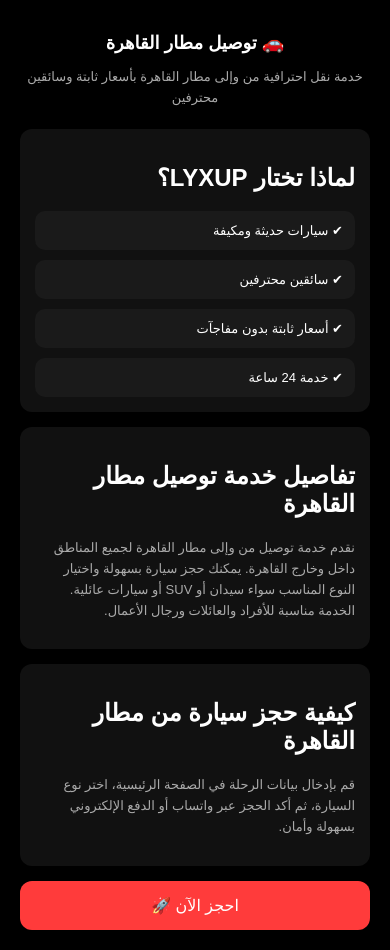
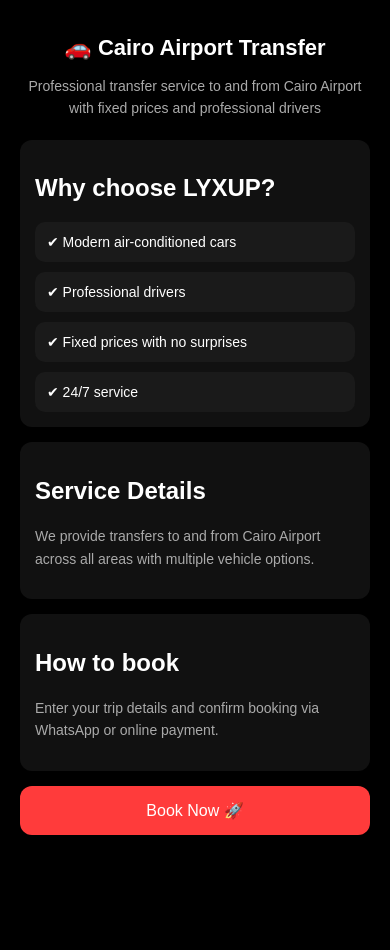
Before and after one commit to Center-usa/lyxup, a website: page public/airport.html in a window 390 px wide. After the commit the page ends 855 px from the top, so only its background shows below. Drawn offline with Linux system fonts and the light colour scheme.

Commit message:
Update airport.html

```diff
--- a/public/airport.html
+++ b/public/airport.html
@@ -5,138 +5,49 @@
 <meta charset="UTF-8">
 <meta name="viewport" content="width=device-width, initial-scale=1.0">
 
-<title>توصيل مطار القاهرة | حجز سيارة من وإلى المطار بأسعار مميزة | LYXUP</title>
+<title id="pageTitle">توصيل مطار القاهرة | حجز سيارة من وإلى المطار بأسعار مميزة | LYXUP</title>
 
-<meta name="description" content="احجز توصيل من وإلى مطار القاهرة بسيارة خاصة. خدمة سريعة، أسعار ثابتة، وسائقين محترفين 24 ساعة مع LYXUP.">
+<meta name="description" id="metaDesc" content="احجز توصيل من وإلى مطار القاهرة بسيارة خاصة. خدمة سريعة، أسعار ثابتة، وسائقين محترفين 24 ساعة مع LYXUP.">
 
 <meta name="robots" content="index, follow">
 
-<link rel="canonical" href="https://yourdomain.com/airport-transfer-cairo">
+<link rel="canonical" href="https://lyxup.app/airport-transfer-cairo">
 
-<!-- Open Graph -->
-<meta property="og:title" content="توصيل مطار القاهرة | LYXUP">
-<meta property="og:description" content="احجز خدمة توصيل مطار القاهرة بسهولة وبأفضل الأسعار.">
+<meta property="og:title" id="ogTitle" content="توصيل مطار القاهرة | LYXUP">
+<meta property="og:description" id="ogDesc" content="احجز خدمة توصيل مطار القاهرة بسهولة وبأفضل الأسعار.">
 <meta property="og:type" content="website">
-<meta property="og:url" content="https://yourdomain.com/airport-transfer-cairo">
+<meta property="og:url" content="https://lyxup.app/airport-transfer-cairo">
 
 <meta http-equiv="X-UA-Compatible" content="IE=edge">
 
-<!-- 🔥 SCHEMA (أهم جزء) -->
 <script type="application/ld+json">
 {
   "@context": "https://schema.org",
   "@type": "LocalBusiness",
   "name": "LYXUP",
-  "image": "https://yourdomain.com/images/airport.png",
-  "@id": "https://yourdomain.com",
-  "url": "https://yourdomain.com",
+  "image": "https://lyxup.app/images/airport.png",
+  "@id": "https://lyxup.app",
+  "url": "https://lyxup.app",
   "telephone": "+201202712711",
   "priceRange": "$$",
   "address": {
     "@type": "PostalAddress",
     "addressLocality": "Cairo",
     "addressCountry": "EG"
-  },
-  "areaServed": {
-    "@type": "Place",
-    "name": "Cairo"
-  },
-  "hasOfferCatalog": {
-    "@type": "OfferCatalog",
-    "name": "خدمات النقل",
-    "itemListElement": [
-      {
-        "@type": "Offer",
-        "itemOffered": {
-          "@type": "Service",
-          "name": "توصيل مطار القاهرة",
-          "description": "خدمة توصيل من وإلى مطار القاهرة بسيارات حديثة وسائقين محترفين بأسعار ثابتة."
-        }
-      }
-    ]
   }
 }
 </script>
+</script>
 
 <style>
-body {
-    margin: 0;
-    font-family: Arial;
-    background: #000;
-    color: #fff;
-    padding: 20px;
-}
-
-.header {
-    text-align: center;
-    margin-bottom: 20px;
-}
-
-h1 {
-    font-size: 22px;
-    margin-bottom: 10px;
-}
-
-p {
-    color: #aaa;
-    font-size: 14px;
-    line-height: 1.6;
-}
-
-.section {
-    background: #111;
-    padding: 15px;
-    border-radius: 12px;
-    margin-bottom: 15px;
-}
-
-.btn {
-    display: block;
-    text-align: center;
-    background: #ff3b3b;
-    padding: 15px;
-    border-radius: 12px;
-    color: white;
-    text-decoration: none;
-    font-size: 16px;
-    margin-top: 15px;
-    transition: 0.3s;
-}
-
-.btn:hover {
-    background: #ff1f1f;
-}
-
-.btn:active {
-    transform: scale(0.97);
-}
-
-.features {
-    display: flex;
-    flex-direction: column;
-    gap: 10px;
-}
-
-.feature {
-    background: #1a1a1a;
-    padding: 12px;
-    border-radius: 10px;
-    font-size: 14px;
-}
-
-@media (max-width: 480px) {
-    h1 {
-        font-size: 18px;
-    }
-
-    p {
-        font-size: 13px;
-    }
-
-    .feature {
-        font-size: 13px;
-    }
-}
+body {margin:0;font-family:Arial;background:#000;color:#fff;padding:20px;}
+.header {text-align:center;margin-bottom:20px;}
+h1 {font-size:22px;margin-bottom:10px;}
+p {color:#aaa;font-size:14px;line-height:1.6;}
+.section {background:#111;padding:15px;border-radius:12px;margin-bottom:15px;}
+.btn {display:block;text-align:center;background:#ff3b3b;padding:15px;border-radius:12px;color:white;text-decoration:none;font-size:16px;margin-top:15px;}
+.features {display:flex;flex-direction:column;gap:10px;}
+.feature {background:#1a1a1a;padding:12px;border-radius:10px;font-size:14px;}
 </style>
 
 </head>
@@ -144,39 +55,138 @@ p {
 <body>
 
 <div class="header">
-    <h1>🚗 توصيل مطار القاهرة</h1>
-    <p>خدمة نقل احترافية من وإلى مطار القاهرة بأسعار ثابتة وسائقين محترفين</p>
+    <h1 id="title"></h1>
+    <p id="subtitle"></p>
 </div>
 
 <div class="section">
-    <h2>لماذا تختار LYXUP؟</h2>
+    <h2 id="whyTitle"></h2>
 
     <div class="features">
-        <div class="feature">✔ سيارات حديثة ومكيفة</div>
-        <div class="feature">✔ سائقين محترفين</div>
-        <div class="feature">✔ أسعار ثابتة بدون مفاجآت</div>
-        <div class="feature">✔ خدمة 24 ساعة</div>
+        <div class="feature" id="f1"></div>
+        <div class="feature" id="f2"></div>
+        <div class="feature" id="f3"></div>
+        <div class="feature" id="f4"></div>
     </div>
 </div>
 
 <div class="section">
-    <h2>تفاصيل خدمة توصيل مطار القاهرة</h2>
-    <p>
-        نقدم خدمة توصيل من وإلى مطار القاهرة لجميع المناطق داخل وخارج القاهرة.
-        يمكنك حجز سيارة بسهولة واختيار النوع المناسب سواء سيدان أو SUV أو سيارات عائلية.
-        الخدمة مناسبة للأفراد والعائلات ورجال الأعمال.
-    </p>
+    <h2 id="detailsTitle"></h2>
+    <p id="detailsText"></p>
 </div>
 
 <div class="section">
-    <h2>كيفية حجز سيارة من مطار القاهرة</h2>
-    <p>
-        قم بإدخال بيانات الرحلة في الصفحة الرئيسية، اختر نوع السيارة،
-        ثم أكد الحجز عبر واتساب أو الدفع الإلكتروني بسهولة وأمان.
-    </p>
+    <h2 id="howTitle"></h2>
+    <p id="howText"></p>
 </div>
 
-<a href="/" class="btn">احجز الآن 🚀</a>
+<a href="/" class="btn" id="ctaBtn"></a>
+
+<script>
+
+// 🌍 اللغة
+let lang = localStorage.getItem("lang") || "en";
+
+// 🔥 الترجمة
+const translations = {
+  ar: {
+    title: "🚗 توصيل مطار القاهرة",
+    subtitle: "خدمة نقل احترافية من وإلى مطار القاهرة بأسعار ثابتة وسائقين محترفين",
+
+    whyTitle: "لماذا تختار LYXUP؟",
+    f1: "✔ سيارات حديثة ومكيفة",
+    f2: "✔ سائقين محترفين",
+    f3: "✔ أسعار ثابتة بدون مفاجآت",
+    f4: "✔ خدمة 24 ساعة",
+
+    detailsTitle: "تفاصيل خدمة توصيل مطار القاهرة",
+    detailsText: "نقدم خدمة توصيل من وإلى مطار القاهرة لجميع المناطق داخل وخ خارج القاهرة. يمكنك اختيار السيارة المناسبة بسهولة.",
+
+    howTitle: "كيفية الحجز",
+    howText: "قم بإدخال بيانات الرحلة في الصفحة الرئيسية ثم أكد الحجز عبر واتساب أو الدفع.",
+
+    cta: "احجز الآن 🚀",
+
+    metaTitle: "توصيل مطار القاهرة | LYXUP",
+    metaDesc: "احجز توصيل من وإلى مطار القاهرة بسهولة وبأفضل الأسعار."
+  },
+
+  en: {
+    title: "🚗 Cairo Airport Transfer",
+    subtitle: "Professional transfer service to and from Cairo Airport with fixed prices and professional drivers",
+
+    whyTitle: "Why choose LYXUP?",
+    f1: "✔ Modern air-conditioned cars",
+    f2: "✔ Professional drivers",
+    f3: "✔ Fixed prices with no surprises",
+    f4: "✔ 24/7 service",
+
+    detailsTitle: "Service Details",
+    detailsText: "We provide transfers to and from Cairo Airport across all areas with multiple vehicle options.",
+
+    howTitle: "How to book",
+    howText: "Enter your trip details and confirm booking via WhatsApp or online payment.",
+
+    cta: "Book Now 🚀",
+
+    metaTitle: "Cairo Airport Transfer | LYXUP",
+    metaDesc: "Book your airport transfer easily with fixed prices and professional drivers."
+  },
+
+  es: {
+    title: "🚗 Traslado Aeropuerto de El Cairo",
+    subtitle: "Servicio profesional con precios fijos y conductores expertos",
+
+    whyTitle: "¿Por qué elegir LYXUP?",
+    f1: "✔ Coches modernos con aire acondicionado",
+    f2: "✔ Conductores profesionales",
+    f3: "✔ Precios fijos sin sorpresas",
+    f4: "✔ Servicio 24 horas",
+
+    detailsTitle: "Detalles del servicio",
+    detailsText: "Ofrecemos traslados desde y hacia el aeropuerto con varias opciones de vehículos.",
+
+    howTitle: "Cómo reservar",
+    howText: "Introduce los datos del viaje y confirma por WhatsApp o pago online.",
+
+    cta: "Reservar ahora 🚀",
+
+    metaTitle: "Traslado Aeropuerto Cairo | LYXUP",
+    metaDesc: "Reserva tu traslado con conductores profesionales y precios fijos."
+  }
+};
+
+// 🔥 تطبيق الترجمة
+const t = translations[lang];
+
+document.getElementById("title").innerText = t.title;
+document.getElementById("subtitle").innerText = t.subtitle;
+
+document.getElementById("whyTitle").innerText = t.whyTitle;
+document.getElementById("f1").innerText = t.f1;
+document.getElementById("f2").innerText = t.f2;
+document.getElementById("f3").innerText = t.f3;
+document.getElementById("f4").innerText = t.f4;
+
+document.getElementById("detailsTitle").innerText = t.detailsTitle;
+document.getElementById("detailsText").innerText = t.detailsText;
+
+document.getElementById("howTitle").innerText = t.howTitle;
+document.getElementById("howText").innerText = t.howText;
+
+document.getElementById("ctaBtn").innerText = t.cta;
+
+// 🔥 SEO ديناميك
+document.title = t.metaTitle;
+document.getElementById("metaDesc").setAttribute("content", t.metaDesc);
+document.getElementById("ogTitle").setAttribute("content", t.metaTitle);
+document.getElementById("ogDesc").setAttribute("content", t.metaDesc);
+
+// الاتجاه
+document.documentElement.dir = lang === "ar" ? "rtl" : "ltr";
+document.documentElement.lang = lang;
+
+</script>
 
 </body>
 </html>
```
